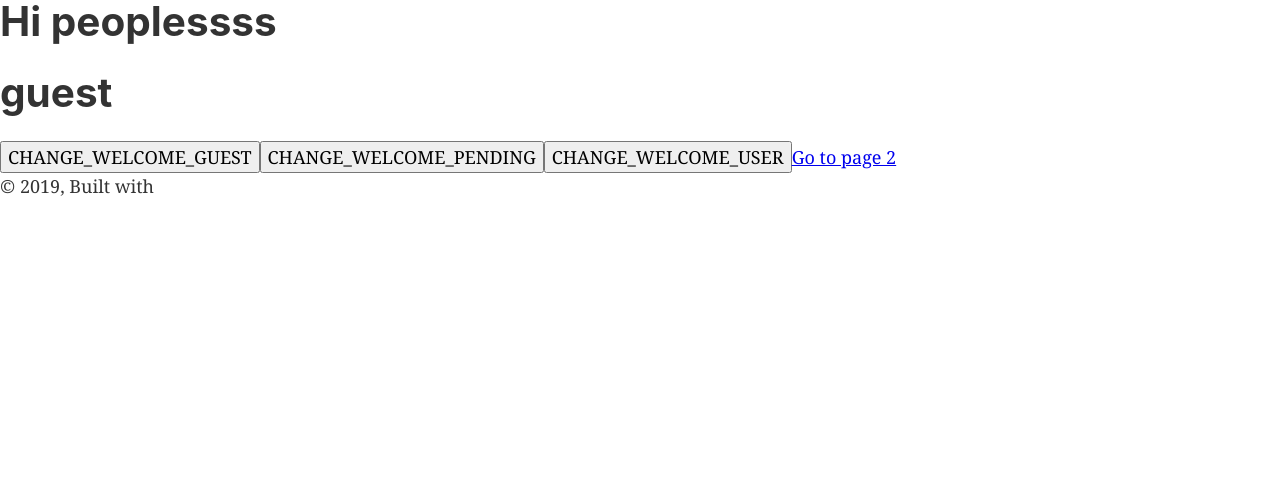
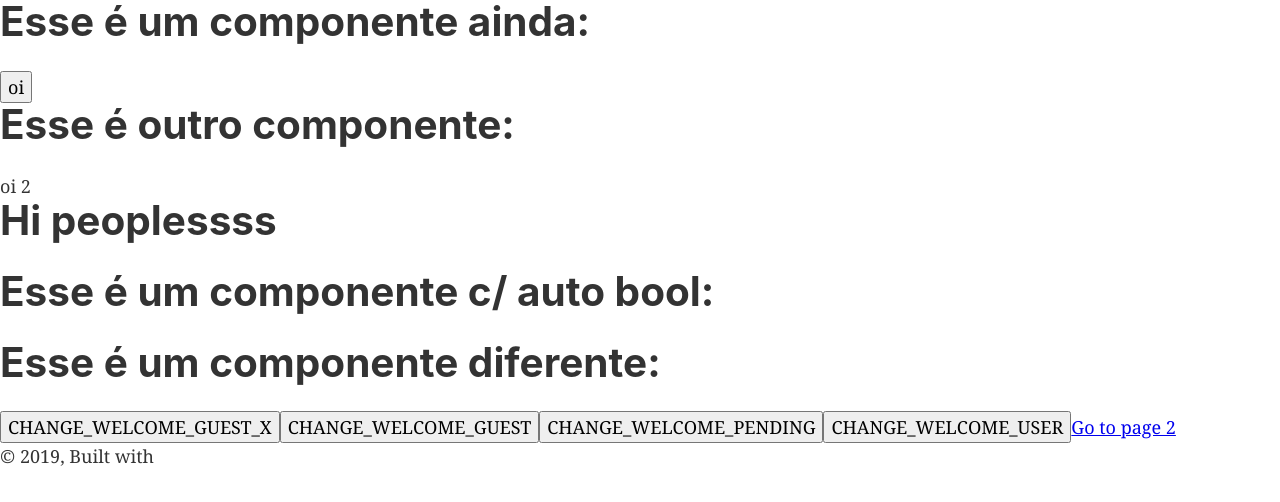
Before and after one commit to bolonhadev/my-gosh-dev, a Gatsby site: page / in a window 1280 px wide. Built offline with nearby package versions, Linux system fonts and the light colour scheme; Gatsby itself is replaced by a stand-in of ours.

Commit message:
MGD-01: Feature/States module

```diff
--- a/gatsby-browser.js
+++ b/gatsby-browser.js
@@ -11,4 +11,4 @@
 //   )
 // }
 
-export { default as wrapRootElement } from './src/states/modules/reduxWrapper';
+export { default as wrapRootElement } from './src/states/reduxWrapper';
--- a/gatsby-config.js
+++ b/gatsby-config.js
@@ -3,6 +3,101 @@ module.exports = {
     title: `Gatsby Default Starter`,
     description: `Kick off your next, great Gatsby project with this default starter. This barebones starter ships with the main Gatsby configuration files you might need.`,
     author: `@gatsbyjs`,
+    my_state_machine: {
+      GUEST: {
+        guest_is: true,
+        confimation_is: false,
+        user_is: false,
+        user_role: "guest",
+        girl_expression: "EXPRESSION_NEUTRAL",
+        girl_talk: "TXT_GIRL_HI",
+        panel: false,
+        editor: false,
+        tool_menu: {
+          left: true,
+          center: "WAITING_EMAIL",
+          rigth: false
+        }
+      },
+      CONFIRMATION: {
+        guest_is: true,
+        confimation_is: true,
+        user_is: false,
+        user_role: "guest",
+        girl_expression: "EXPRESSION_SCARE",
+        girl_talk: "TXT_GIRL_EARTH_GONE",
+        panel: false,
+        editor: false,
+        tool_menu: {
+          "left": true,
+          "center": "TXT_CONFIRM_EMAIL",
+          "rigth": false
+        }
+      },
+      USER: {
+        guest_is: true,
+        confimation_is: true,
+        user_is: true,
+        user_role: "user",
+        girl_expression: "EXPRESSION_NEUTRAL",
+        girl_talk: "TXT_GIRL_LETS_START",
+        panel: true,
+        panel_stages:[
+          "PANEL_EMPTY",
+          "PANEL_UNIVERSE",
+          "PANEL_PLANET",
+          "PANEL_CONTINENT",
+          "PANEL_PERSON",
+          "PANEL_TALK"
+        ],
+        editor: true,
+        editor_codes: {
+          ml_code: {
+            begins: "CODE_ML_INIT",
+            ends: "CODE_ML_ENDS",
+            element: [
+              "ELEMENT_UNIVERSE",
+              "ELEMENT_UNIVERSAL_LAWS",
+              "ELEMENT_PLANET",
+              "ELEMENT_CONTINENT",
+              "ELEMENT_PERSON",
+              "ELEMENT_TALK"
+            ]
+          },
+          ol_code: {
+            begins: "CODE_OL_INIT",
+            ends: "CODE_OL_ENDS",
+            element: {
+              "idiomaUniversal": {
+                "name": "LANGUAGE",
+                "attr": "PT-BR"
+              }
+            }
+          }
+        },
+        tool_menu: {
+          left: true,
+          center: {
+            initial: "TYPE_UNIVERSE",
+            is_typing: false,
+            typing_phrase: "IS_TYPING",
+            phrases: [
+              "TXT_CODE_UNIVERSE",
+              "TXT_CODE_PLANET",
+              "TXT_CODE_CONTINENT",
+              "TXT_CODE_PERSON",
+              "TXT_CODE_TALK"
+            ]
+          },
+          rigth: true
+        }
+      },
+      CONGRATS: {
+        guest_is: true,
+        confimation_is: true,
+        user_is: true
+      }
+    }
   },
   plugins: [
     `gatsby-plugin-react-helmet`,
--- a/src/components/layout.js
+++ b/src/components/layout.js
@@ -1,14 +1,23 @@
 import React from "react"
 import PropTypes from "prop-types"
+import { connect } from "react-redux"
+import { navigate } from "gatsby"
+
 
 // import {WelcomeStateContext} from "../context/WelcomeContextProvider"
 import "./layout.css"
 
-const Layout = ({ children }) => {
+const Layout = ({children, welcome}) => {
   // const state = useContext(WelcomeStateContext)
+  console.log('LAYOUTwelcome: ')
+  console.log(welcome)
+
   return (
     <>
-      {/* <h2>{state.welcome}</h2> */}
+      {/* <h2>{props.welcome.type}</h2> */}
+      <h1>Esse é um componente ainda: {welcome.type}</h1>
+      <button type="button" onClick={ () => navigate('/page-2/')} role="link" tabIndex="0">oi</button>
+
         <main>{children}</main>
         <footer>
           © {new Date().getFullYear()}, Built with
@@ -22,4 +31,7 @@ Layout.propTypes = {
   children: PropTypes.node.isRequired,
 }
 
-export default Layout
+// export default Layout
+export default connect(state => ({
+  welcome: state.welcome
+}), null)(Layout)
--- a/src/components/seo.js
+++ b/src/components/seo.js
@@ -9,8 +9,12 @@ import React from "react"
 import PropTypes from "prop-types"
 import Helmet from "react-helmet"
 import { useStaticQuery, graphql } from "gatsby"
+import { connect } from "react-redux"
 
-function SEO({ description, lang, meta, title }) {
+function SEO({ description, lang, meta, title, welcome }) {
+  console.log('SEOwelcome: ')
+  console.log(welcome)
+
   const { site } = useStaticQuery(
     graphql`
       query {
@@ -28,6 +32,9 @@ function SEO({ description, lang, meta, title }) {
   const metaDescription = description || site.siteMetadata.description
 
   return (
+    <>
+      <h1>Esse é outro componente: {welcome.type}</h1>
+    oi 2
     <Helmet
       htmlAttributes={{
         lang,
@@ -69,6 +76,7 @@ function SEO({ description, lang, meta, title }) {
         },
       ].concat(meta)}
     />
+    </>
   )
 }
 
@@ -84,5 +92,8 @@ SEO.propTypes = {
   meta: PropTypes.arrayOf(PropTypes.object),
   title: PropTypes.string.isRequired,
 }
-
-export default SEO
+const mapState = state => ({
+  welcome: state.welcome
+})
+// export default SEO
+export default connect(mapState,null)(SEO)
--- a/src/components/subscribe.js
+++ b/src/components/subscribe.js
@@ -3,16 +3,30 @@ import { connect } from "react-redux"
 
 // import {WelcomeDispatchContext, WelcomeStateContext} from "../context/WelcomeContextProvider"
 
-const Subscribe = (props) => {
-  console.log(props)
+const Subscribe = (welcome) => {
+  console.log('Subswelcome: ')
+  console.log(welcome)
   return(
     <>
-      <h1>{props.welcome.type}</h1>
+      {/* <p>{JSON.stringify(welcome.welcome, null, " ")}</p> */}
+
+      <h1>Esse é um componente c/ auto bool: {welcome.welcome.guest_is}</h1>
+      <h1>Esse é um componente diferente: {welcome.welcome.type}</h1>
+      <button
+        type="button"
+        onClick={()=>{
+          welcome.dispatch({
+            type: 'CHANGE_WELCOME_GUEST_X'
+          })
+      }}>
+        CHANGE_WELCOME_GUEST_X
+      </button>
+
 
       <button
         type="button"
         onClick={()=>{
-          props.dispatch({
+          welcome.dispatch({
             type: 'CHANGE_WELCOME_GUEST'
           })
       }}>
@@ -20,16 +34,17 @@ const Subscribe = (props) => {
       </button>
 
       <button type="button" onClick={()=>{
-        props.dispatch({ type: 'CHANGE_WELCOME_PENDING' })
+        welcome.dispatch({ type: 'CHANGE_WELCOME_PENDING' })
       }}>CHANGE_WELCOME_PENDING</button>
 
       <button type="button" onClick={()=>{
-        props.dispatch({ type: 'CHANGE_WELCOME_USER' })
+        welcome.dispatch({ type: 'CHANGE_WELCOME_USER' })
       }}>CHANGE_WELCOME_USER</button>
     </>
   )
 }
+const mapState = state => ({
+  welcome: state.welcome
+})
 
-export default connect(state => ({
-  welcome: state.welcome
-}), null)(Subscribe)
+export default connect(mapState,null)(Subscribe)
--- a/src/states/modules/welcome/reducer.js
+++ b/src/states/welcome/reducer.js
@@ -1,10 +1,9 @@
-export default function reducer(state = {type: 'guest'}, action){
+export default function reducer(state = {}, action){
   switch (action.type) {
     case 'CHANGE_WELCOME_GUEST':
       return {
         ...state,
         type: state.type = 'guest',
-
       }
     case 'CHANGE_WELCOME_PENDING':
       return {
@@ -16,6 +15,15 @@ export default function reducer(state = {type: 'guest'}, action){
         ...state,
         type: state.type = 'user'
       }
+    case 'CHANGE_WELCOME_GUEST_X':
+      return {
+        ...state,
+        my_state_machine: state.my_state_machine = {
+          GUEST: {
+            guest_is: state.guest_is^=true
+          }
+        }
+      }
     default:
       return state
   }
```
Also changed, not shown: gatsby-ssr.js (+10 -3 lines), src/states/index.js (deleted, +0 -10 lines), src/states/persistReducers.js (renamed from src/states/modules/persistReducers.js), src/states/reduxWrapper.js (renamed from src/states/modules/reduxWrapper.js), src/states/rootReducer.js (renamed from src/states/modules/rootReducer.js).
